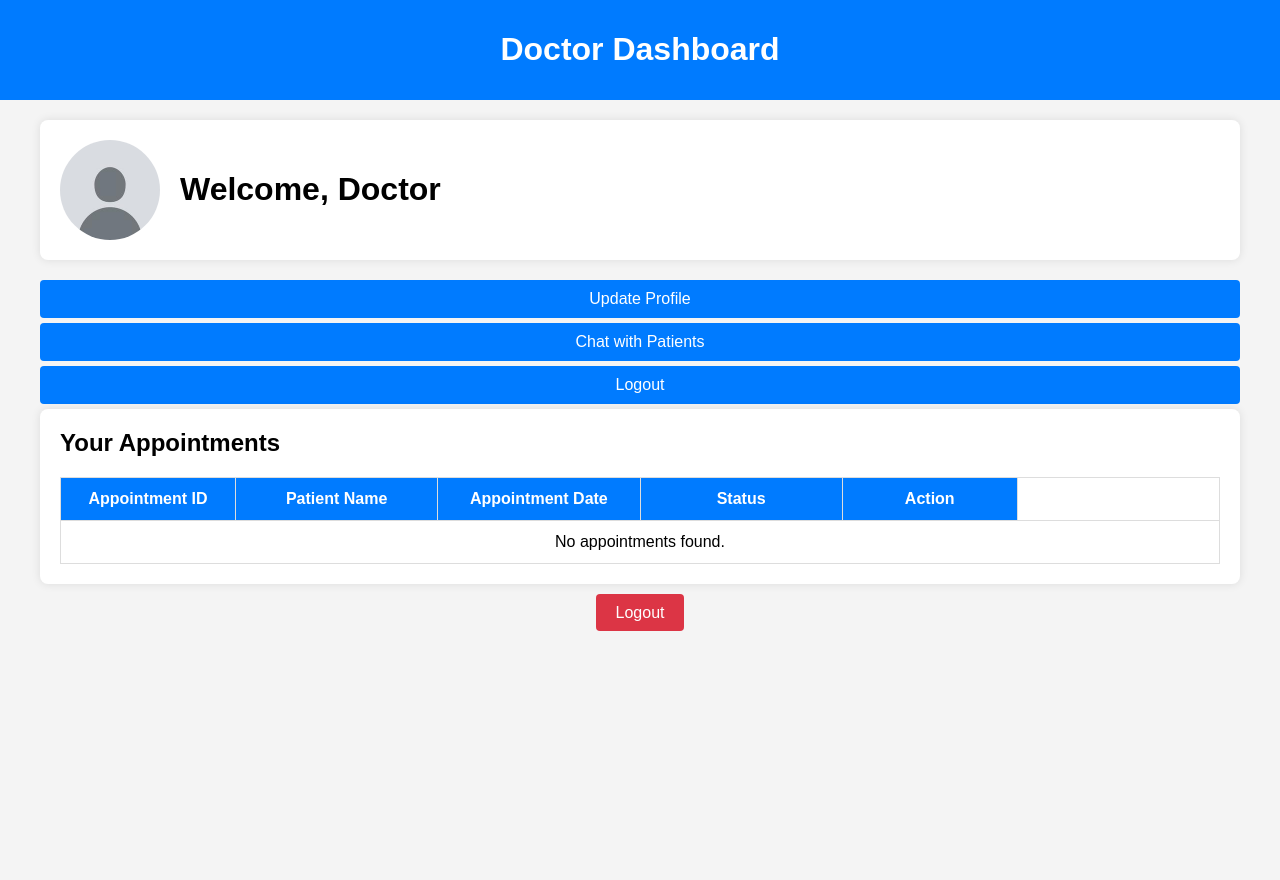
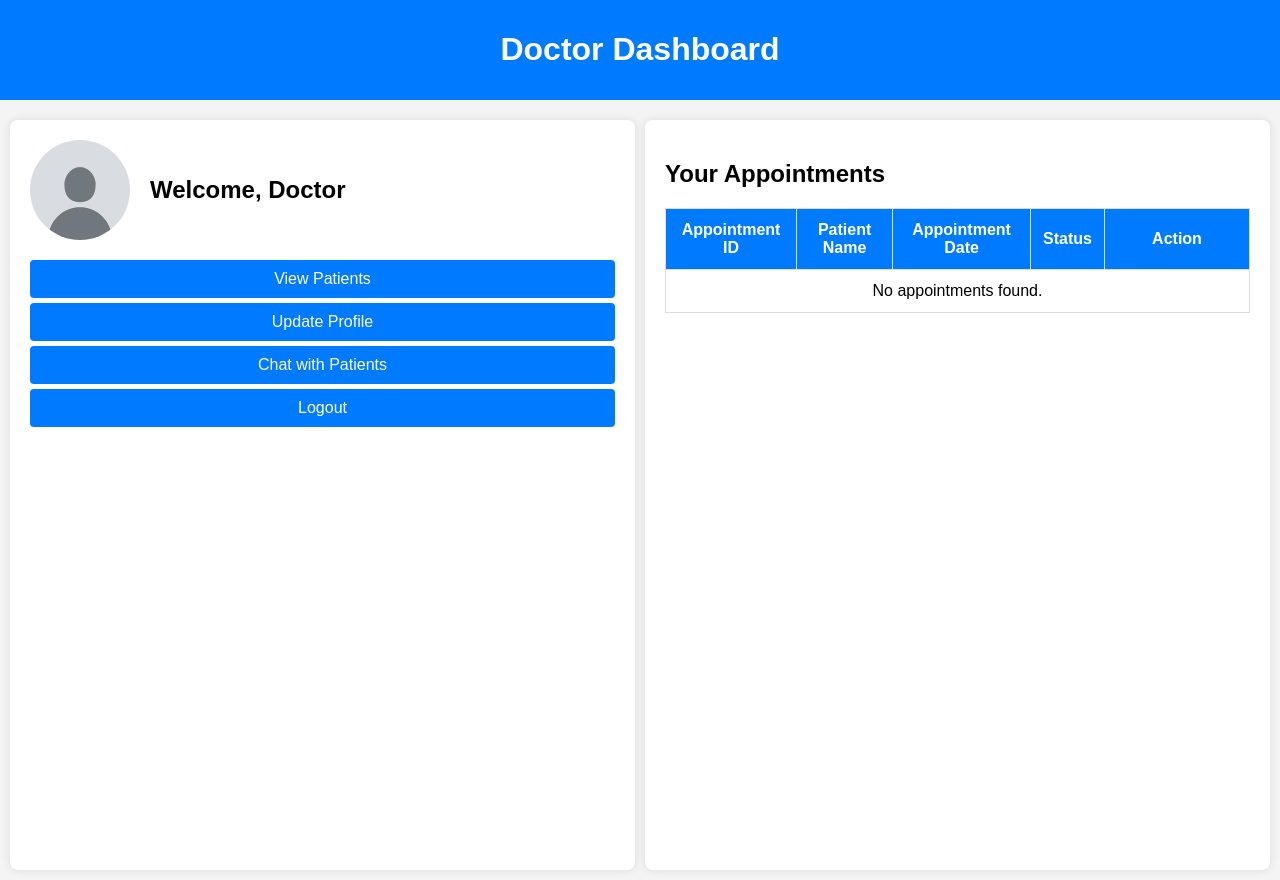
Before and after one commit to Germar22/hospital_appointment_system, a PHP site: page /doctor/doctor_dashboard.php in a window 1280 px wide. Before the commit the page ends 631 px from the top, so only its background shows below. Run offline with PHP 8.4, Linux system fonts and the light colour scheme; a user stored in the database is signed in; data comes from the database, SQL or seed files in the repository.

```diff
--- a/doctor/doctor_dashboard.php
+++ b/doctor/doctor_dashboard.php
@@ -23,24 +23,27 @@ $stmt = $pdo->prepare("
     SELECT a.id AS appointment_id, p.name AS patient_name, a.appointment_date, a.status
     FROM appointments a
     JOIN patients p ON a.patient_id = p.id
-    JOIN doctors d ON a.doctor_id = d.id
-    WHERE d.user_id = ?
+    WHERE a.doctor_id = ?
     ORDER BY a.id DESC
 ");
 $stmt->execute([$doctor_id]);
 $appointments = $stmt->fetchAll();
 
 // Handle appointment approval and completion through AJAX request
-if (isset($_POST['ajax_action'])) {
+if (isset($_POST['ajax_action']) && $_POST['action'] == 'approve') {
     $appointment_id = $_POST['appointment_id'];
-    $action = $_POST['action'];
-
-    if ($action == 'approve') {
     $stmt = $pdo->prepare("UPDATE appointments SET status = 'Approved' WHERE id = ?");
-    } elseif ($action == 'complete') {
-        $stmt = $pdo->prepare("UPDATE appointments SET status = 'Completed' WHERE id = ?");
+    if ($stmt->execute([$appointment_id])) {
+        echo "Success";
+    } else {
+        echo "Failed";
+    }
+    exit();
 }
 
+if (isset($_POST['ajax_action']) && $_POST['action'] == 'complete') {
+    $appointment_id = $_POST['appointment_id'];
+    $stmt = $pdo->prepare("UPDATE appointments SET status = 'Completed' WHERE id = ?");
     if ($stmt->execute([$appointment_id])) {
         echo "Success";
     } else {
@@ -62,25 +65,34 @@ if (isset($_POST['ajax_action'])) {
             background-color: #f4f4f4;
             margin: 0;
             padding: 0;
+            height: 100vh;
+            overflow: hidden;
         }
         .navbar {
             background-color: #007bff;
             padding: 10px;
             color: white;
             text-align: center;
+            margin-bottom: 10px;
         }
         .container {
+            display: flex;
+            height: calc(100vh - 50px);
+            padding: 10px;
+            gap: 10px;
+            overflow-y: auto;
+        }
+        .profile-section, .appointments-section {
+            flex: 1;
+            background: #fff;
+            border-radius: 8px;
+            box-shadow: 0 0 10px rgba(0, 0, 0, 0.1);
             padding: 20px;
-            max-width: 1200px;
-            margin: 0 auto;
+            overflow-y: auto;
         }
         .profile-card {
             display: flex;
             align-items: center;
-            background: #fff;
-            padding: 20px;
-            border-radius: 8px;
-            box-shadow: 0 0 10px rgba(0, 0, 0, 0.1);
             margin-bottom: 20px;
         }
         .profile-card img {
@@ -92,31 +104,7 @@ if (isset($_POST['ajax_action'])) {
         }
         .profile-card h1 {
             margin: 0;
-        }
-        .card {
-            background: #fff;
-            padding: 20px;
-            border-radius: 8px;
-            box-shadow: 0 0 10px rgba(0, 0, 0, 0.1);
-            margin-bottom: 20px;
-        }
-        .card h2 {
-            margin-top: 0;
-        }
-        .logout {
-            display: block;
-            text-align: center;
-            margin-top: 20px;
-        }
-        .logout a {
-            background-color: #dc3545;
-            color: white;
-            padding: 10px 20px;
-            border-radius: 4px;
-            text-decoration: none;
-        }
-        .logout a:hover {
-            background-color: #c82333;
+            font-size: 1.5em;
         }
         .dashboard-links a {
             display: block;
@@ -127,20 +115,23 @@ if (isset($_POST['ajax_action'])) {
             text-decoration: none;
             border-radius: 4px;
             text-align: center;
+            transition: background-color 0.3s;
         }
         .dashboard-links a:hover {
             background-color: #0056b3;
         }
+        .card {
+            margin-top: 20px;
+        }
         .table-wrapper {
-            margin-top: 20px;
-            max-height: 250px;
+            margin-top: 10px;
+            max-height: 300px;
             overflow-y: auto;
         }
         table {
             width: 100%;
             border-collapse: collapse;
             border: 1px solid #ddd;
-            table-layout: fixed; /* Ensures column widths are fixed */
         }
         th, td {
             padding: 12px;
@@ -159,42 +150,49 @@ if (isset($_POST['ajax_action'])) {
             background-color: #f1f1f1;
         }
         .status {
-            display: flex;
-            align-items: center;
-            justify-content: center;
+            display: inline-block;
             padding: 5px;
             border-radius: 4px;
             color: white;
             min-width: 80px;
         }
         .status.Pending {
-            background-color: #ffc107; /* Yellow */
+            background-color: #ffc107;
         }
         .status.Approved {
-            background-color: #307f1b; /* Green */
+            background-color: #307f1b;
         }
         .status.Completed {
-            background-color: #15a38e; /* Teal */
+            background-color: #15a38e;
         }
         .status.Cancelled {
-            background-color: #dc3545; /* Red */
+            background-color: #dc3545;
         }
         .action-button {
-            background-color: #007bff; /* Blue */
+            background-color: #28a745;
             color: white;
             border: none;
             padding: 5px 12px;
             border-radius: 4px;
             cursor: pointer;
             font-size: 14px;
-            text-align: center;
+            transition: background-color 0.3s;
         }
         .action-button:hover {
-            background-color: #0056b3; /* Darker Blue */
+            background-color: #218838;
         }
-        /* Define fixed column widths */
-        .fixed-width {
-            width: 150px;
+        .action-column {
+            width: 120px;
+        }
+
+        /* Responsive Styles */
+        @media (max-width: 768px) {
+            .container {
+                flex-direction: column;
+            }
+            .appointments-section {
+                margin-top: 20px;
+            }
         }
     </style>
 </head>
@@ -205,6 +203,7 @@ if (isset($_POST['ajax_action'])) {
 </div>
 
 <div class="container">
+    <div class="profile-section">
         <div class="profile-card">
             <img src="../uploads/<?php echo htmlspecialchars($profile_image); ?>" alt="Profile Image">
             <div>
@@ -213,11 +212,14 @@ if (isset($_POST['ajax_action'])) {
         </div>
 
         <div class="dashboard-links">
+            <a href="view_patients.php">View Patients</a>
             <a href="update_profile.php">Update Profile</a>
-        <a href="chat_patient.php">Chat with Patients</a>
+            <a href="chat_patient.php">Chat with Patients</a> <!-- Link to chat page -->
             <a href="../logout.php">Logout</a>
         </div>
+    </div>
 
+    <div class="appointments-section">
         <div class="card">
             <h2>Your Appointments</h2>
 
@@ -225,11 +227,11 @@ if (isset($_POST['ajax_action'])) {
                 <table>
                     <thead>
                         <tr>
-                        <th class="fixed-width">Appointment ID</th>
+                            <th>Appointment ID</th>
                             <th>Patient Name</th>
                             <th>Appointment Date</th>
                             <th>Status</th>
-                        <th class="fixed-width">Action</th>
+                            <th class="action-column">Action</th>
                         </tr>
                     </thead>
                     <tbody>
@@ -240,7 +242,7 @@ if (isset($_POST['ajax_action'])) {
                                     <td><?php echo htmlspecialchars($appointment['patient_name']); ?></td>
                                     <td><?php echo htmlspecialchars(date('F j, Y, g:i a', strtotime($appointment['appointment_date']))); ?></td>
                                     <td><span class="status <?php echo htmlspecialchars($appointment['status']); ?>"><?php echo htmlspecialchars($appointment['status']); ?></span></td>
-                                <td class="fixed-width">
+                                    <td class="action-column">
                                         <?php if ($appointment['status'] === 'Pending'): ?>
                                             <button class="action-button approve-btn" data-id="<?php echo htmlspecialchars($appointment['appointment_id']); ?>">Approve</button>
                                         <?php elseif ($appointment['status'] === 'Approved'): ?>
@@ -251,22 +253,18 @@ if (isset($_POST['ajax_action'])) {
                             <?php endforeach; ?>
                         <?php else: ?>
                             <tr>
-                            <td colspan="6" style="text-align: center;">No appointments found.</td>
+                                <td colspan="5" style="text-align: center;">No appointments found.</td>
                             </tr>
                         <?php endif; ?>
                     </tbody>
                 </table>
             </div>
         </div>
-
-    <div class="logout">
-        <a href="../logout.php">Logout</a>
     </div>
 </div>
 
 <script>
     $(document).ready(function() {
-        // Handle the Approve button click
         $('.approve-btn').click(function() {
             var button = $(this);
             var appointmentId = button.data('id');
@@ -274,7 +272,7 @@ if (isset($_POST['ajax_action'])) {
             $.ajax({
                 type: 'POST',
                 url: 'doctor_dashboard.php',
-                data: { ajax_action: true, appointment_id: appointmentId, action: 'approve' },
+                data: { ajax_action: true, action: 'approve', appointment_id: appointmentId },
                 success: function(response) {
                     if (response === "Success") {
                         var row = button.closest('tr');
@@ -282,8 +280,7 @@ if (isset($_POST['ajax_action'])) {
                             .removeClass('Pending')
                             .addClass('Approved')
                             .text('Approved');
-                        row.find('td.fixed-width')
-                            .html('<button class="action-button complete-btn" data-id="' + appointmentId + '">Complete</button>');
+                        button.remove(); // Remove the approve button after approving
                     } else {
                         alert('Approval failed. Please try again.');
                     }
@@ -292,14 +289,14 @@ if (isset($_POST['ajax_action'])) {
         });
 
         // Handle the Complete button click
-        $(document).on('click', '.complete-btn', function() {
+        $('.complete-btn').click(function() {
             var button = $(this);
             var appointmentId = button.data('id');
 
             $.ajax({
                 type: 'POST',
                 url: 'doctor_dashboard.php',
-                data: { ajax_action: true, appointment_id: appointmentId, action: 'complete' },
+                data: { ajax_action: true, action: 'complete', appointment_id: appointmentId },
                 success: function(response) {
                     if (response === "Success") {
                         var row = button.closest('tr');
@@ -307,7 +304,7 @@ if (isset($_POST['ajax_action'])) {
                             .removeClass('Approved')
                             .addClass('Completed')
                             .text('Completed');
-                        button.remove(); // Remove the complete button
+                        button.remove(); // Remove the complete button after completing
                     } else {
                         alert('Completion failed. Please try again.');
                     }
```
Also changed, not shown: doctor/update_profile.php (+14 -9 lines), register.php (+7 -3 lines), user/patient_dashboard.php (+38 -43 lines), user/update_profile.php (+9 -4 lines), hospital_system.sql (renamed from hospital_system (1).sql). Lines whose indentation alone changed are shown as unchanged.
